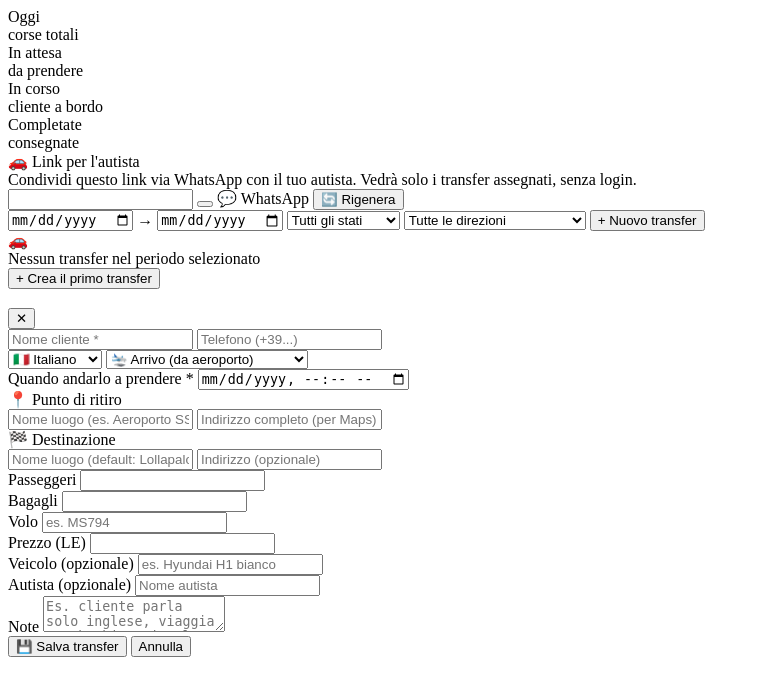
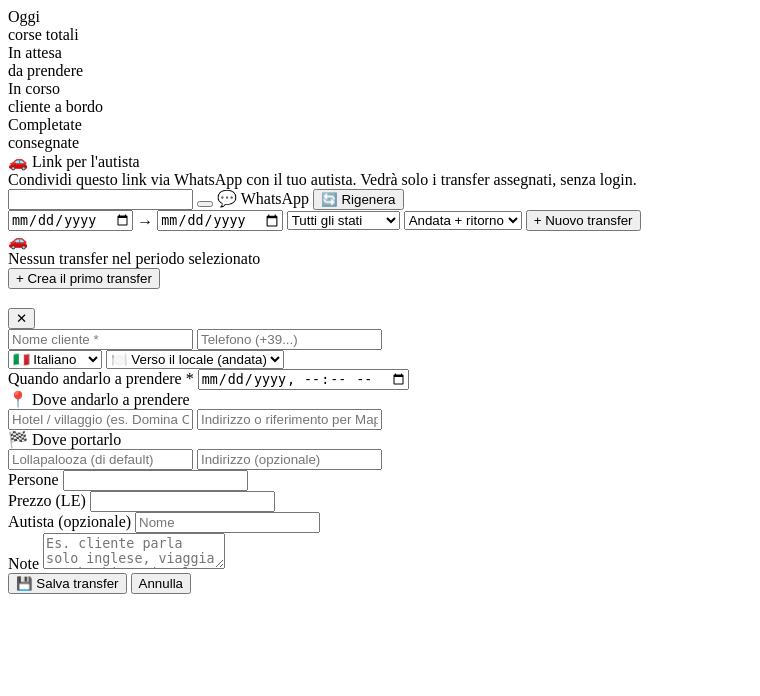
Before and after one commit to camillithomas7-prog/lollapalooza-pos, a PHP site: template pages/admin/transfers.php in a window 1280 px wide. Shown: the top 696 px of the page, without its empty margins (0-760 px from the left). Run offline with PHP 8.4, Linux system fonts and the light colour scheme; the template is opened without the code that fills it, so the values that code supplies are empty.

Commit message:
transfer: rimuovo campi aeroporto, bagagli e volo
Il transfer del Lollapalooza è hotel ↔ locale: non servono numero volo, bagagli,
direzioni aeroporto. Semplifico modal e card.

- direzioni ridotte a 2: Verso il locale (andata) / Ritorno hotel
- modal: rimossi bagagli e volo, riorganizzati i campi pratici
- compatibilità con i valori vecchi (arrival/departure/internal) tramite mapping
- messaggio WhatsApp autista riformulato per pickup all hotel verso il ristorante

Co-Authored-By: Claude Opus 4.7 (1M context) <noreply@anthropic.com>

```diff
--- a/pages/admin/transfers.php
+++ b/pages/admin/transfers.php
@@ -56,10 +56,9 @@
             <option value="no_show">No-show</option>
         </select>
         <select x-model="filterDir" class="px-3 py-2 rounded-lg bg-white/5 border border-white/10 text-sm">
-            <option value="">Tutte le direzioni</option>
-            <option value="arrival">Arrivo (da aeroporto)</option>
-            <option value="departure">Partenza (verso aeroporto)</option>
-            <option value="internal">Interno (hotel ↔ locale)</option>
+            <option value="">Andata + ritorno</option>
+            <option value="to_venue">Verso il locale</option>
+            <option value="to_hotel">Ritorno all'hotel</option>
         </select>
         <button @click="add" class="ml-auto px-4 py-2 rounded-lg btn-primary text-sm font-semibold">+ Nuovo transfer</button>
     </div>
@@ -78,12 +77,10 @@
                         <div class="flex items-center gap-2 flex-wrap mb-1">
                             <span class="font-bold" x-text="t.customer_name"></span>
                             <span class="px-2 py-0.5 rounded text-[10px] font-bold uppercase" :class="dirClass(t.direction)" x-text="dirLabel(t.direction)"></span>
-                            <span x-show="t.flight_no" class="px-2 py-0.5 rounded text-[10px] bg-sky-500/15 text-sky-300 font-mono" x-text="'✈ '+t.flight_no"></span>
                         </div>
                         <div class="text-xs text-slate-400 mb-1">
                             <span x-show="t.phone" x-text="'📞 '+t.phone"></span>
                             <span x-show="t.passengers" x-text="' · 👤×'+t.passengers"></span>
-                            <span x-show="t.luggage" x-text="' · 🧳×'+t.luggage"></span>
                         </div>
                         <div class="text-sm">
                             <span class="text-emerald-300" x-text="'📍 '+(t.pickup_location||t.pickup_address||'—')"></span>
@@ -137,9 +134,8 @@
                         <option value="ar">🇸🇦 العربية</option>
                     </select>
                     <select x-model="modal.direction" class="px-3 py-2 rounded-lg bg-white/5 border border-white/10">
-                        <option value="arrival">🛬 Arrivo (da aeroporto)</option>
-                        <option value="departure">🛫 Partenza (verso aeroporto)</option>
-                        <option value="internal">🏨 Interno (hotel ↔ locale)</option>
+                        <option value="to_venue">🍽️ Verso il locale (andata)</option>
+                        <option value="to_hotel">🏨 Ritorno all'hotel</option>
                     </select>
                 </div>
 
@@ -151,46 +147,31 @@
 
                 <!-- Pickup -->
                 <div class="card p-3 bg-emerald-500/5 border-emerald-500/20">
-                    <div class="text-xs text-emerald-300 font-bold uppercase tracking-wider mb-2">📍 Punto di ritiro</div>
-                    <input x-model="modal.pickup_location" placeholder="Nome luogo (es. Aeroporto SSH, Hotel Marriott)" class="w-full px-3 py-2 rounded-lg bg-white/5 border border-white/10 mb-2">
-                    <input x-model="modal.pickup_address" placeholder="Indirizzo completo (per Maps)" class="w-full px-3 py-2 rounded-lg bg-white/5 border border-white/10">
+                    <div class="text-xs text-emerald-300 font-bold uppercase tracking-wider mb-2">📍 Dove andarlo a prendere</div>
+                    <input x-model="modal.pickup_location" placeholder="Hotel / villaggio (es. Domina Coral Bay)" class="w-full px-3 py-2 rounded-lg bg-white/5 border border-white/10 mb-2">
+                    <input x-model="modal.pickup_address" placeholder="Indirizzo o riferimento per Maps (opzionale)" class="w-full px-3 py-2 rounded-lg bg-white/5 border border-white/10">
                 </div>
 
                 <!-- Dropoff -->
                 <div class="card p-3 bg-rose-500/5 border-rose-500/20">
-                    <div class="text-xs text-rose-300 font-bold uppercase tracking-wider mb-2">🏁 Destinazione</div>
-                    <input x-model="modal.dropoff_location" placeholder="Nome luogo (default: Lollapalooza)" class="w-full px-3 py-2 rounded-lg bg-white/5 border border-white/10 mb-2">
+                    <div class="text-xs text-rose-300 font-bold uppercase tracking-wider mb-2">🏁 Dove portarlo</div>
+                    <input x-model="modal.dropoff_location" placeholder="Lollapalooza (di default)" class="w-full px-3 py-2 rounded-lg bg-white/5 border border-white/10 mb-2">
                     <input x-model="modal.dropoff_address" placeholder="Indirizzo (opzionale)" class="w-full px-3 py-2 rounded-lg bg-white/5 border border-white/10">
                 </div>
 
                 <!-- Dettagli pratici -->
-                <div class="grid grid-cols-2 md:grid-cols-4 gap-2">
+                <div class="grid grid-cols-3 gap-2">
                     <div>
-                        <label class="text-xs text-slate-400">Passeggeri</label>
+                        <label class="text-xs text-slate-400">Persone</label>
                         <input type="number" min="1" x-model.number="modal.passengers" class="w-full px-3 py-2 rounded-lg bg-white/5 border border-white/10">
-                    </div>
-                    <div>
-                        <label class="text-xs text-slate-400">Bagagli</label>
-                        <input type="number" min="0" x-model.number="modal.luggage" class="w-full px-3 py-2 rounded-lg bg-white/5 border border-white/10">
-                    </div>
-                    <div>
-                        <label class="text-xs text-slate-400">Volo</label>
-                        <input x-model="modal.flight_no" placeholder="es. MS794" class="w-full px-3 py-2 rounded-lg bg-white/5 border border-white/10 font-mono">
                     </div>
                     <div>
                         <label class="text-xs text-slate-400">Prezzo (LE)</label>
                         <input type="number" min="0" step="50" x-model.number="modal.price_egp" class="w-full px-3 py-2 rounded-lg bg-white/5 border border-white/10">
                     </div>
-                </div>
-
-                <div class="grid grid-cols-1 md:grid-cols-2 gap-2">
-                    <div>
-                        <label class="text-xs text-slate-400">Veicolo (opzionale)</label>
-                        <input x-model="modal.vehicle" placeholder="es. Hyundai H1 bianco" class="w-full px-3 py-2 rounded-lg bg-white/5 border border-white/10">
-                    </div>
                     <div>
                         <label class="text-xs text-slate-400">Autista (opzionale)</label>
-                        <input x-model="modal.driver_name" placeholder="Nome autista" class="w-full px-3 py-2 rounded-lg bg-white/5 border border-white/10">
+                        <input x-model="modal.driver_name" placeholder="Nome" class="w-full px-3 py-2 rounded-lg bg-white/5 border border-white/10">
                     </div>
                 </div>
 
@@ -236,11 +217,11 @@ function transfersPage(){return {
     add(){
         const now = new Date(); now.setMinutes(0); now.setHours(now.getHours()+2);
         this.modal = {
-            customer_name: '', phone: '', language: 'it', direction: 'arrival',
+            customer_name: '', phone: '', language: 'it', direction: 'to_venue',
             pickup_when: now.toISOString().slice(0,16),
             pickup_location: '', pickup_address: '',
             dropoff_location: 'Lollapalooza', dropoff_address: 'Al Motelat, Sharm el Sheikh 2',
-            passengers: 2, luggage: 2, flight_no: '', vehicle: '', driver_name: '',
+            passengers: 2, luggage: 0, flight_no: '', vehicle: '', driver_name: '',
             price_egp: 0, notes: '', status: 'scheduled'
         };
     },
@@ -278,8 +259,8 @@ function transfersPage(){return {
     fmtDayName(s){ return s ? new Date(s.replace(' ','T')).toLocaleDateString('it-IT',{weekday:'short'}) : ''; },
     fmtTime(s){ return s ? new Date(s.replace(' ','T')).toLocaleTimeString('it-IT',{hour:'2-digit',minute:'2-digit'}) : ''; },
     isPast(s){ return s ? new Date(s.replace(' ','T')) < new Date() : false; },
-    dirLabel(d){ return ({arrival:'🛬 Arrivo', departure:'🛫 Partenza', internal:'🏨 Interno'})[d] || d; },
-    dirClass(d){ return ({arrival:'bg-emerald-500/15 text-emerald-300', departure:'bg-sky-500/15 text-sky-300', internal:'bg-brand-500/15 text-brand-400'})[d] || 'bg-white/5'; },
+    dirLabel(d){ return ({to_venue:'🍽️ Verso il locale', to_hotel:'🏨 Ritorno hotel', arrival:'🍽️ Verso il locale', departure:'🏨 Ritorno hotel', internal:'🍽️ Verso il locale'})[d] || '🚗 Transfer'; },
+    dirClass(d){ return ({to_venue:'bg-emerald-500/15 text-emerald-300', to_hotel:'bg-sky-500/15 text-sky-300', arrival:'bg-emerald-500/15 text-emerald-300', departure:'bg-sky-500/15 text-sky-300', internal:'bg-emerald-500/15 text-emerald-300'})[d] || 'bg-white/5'; },
     statusClass(s){ return ({
         scheduled:'bg-white/5 border-white/10',
         on_way:'bg-amber-500/15 border-amber-500/30 text-amber-300',
```
Also changed, not shown: pages/public/driver.php (+10 -12 lines).
